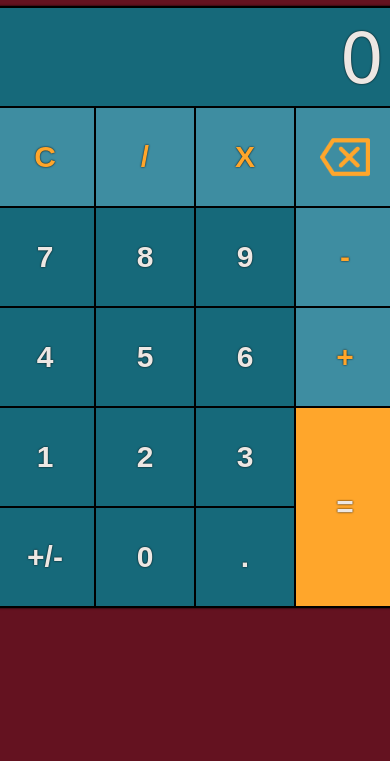
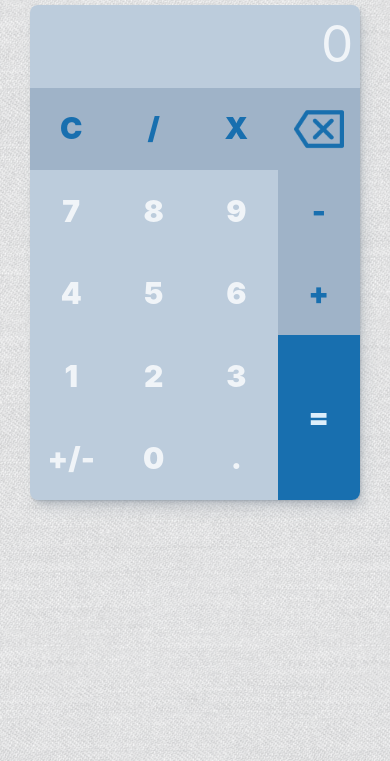
Before and after one commit to vlunaklick/calculator_top, a plain HTML site: page index.html in a window 390 px wide. Shown: the part 83-844 px from the top of the page. Drawn offline with Linux system fonts and the light colour scheme.

Commit message:
mobile added

```diff
--- a/index.html
+++ b/index.html
@@ -3,12 +3,16 @@
 <head>
     <meta charset="UTF-8">
     <title>Calculator</title>
+    <meta content='width=device-width,initial-scale=1' name='viewport'>
     <link rel="stylesheet" href="style.css">
 </head>
 <body>
-    <div id="full-cont">
-        <h1>Calculator</h1>
-        <div id="container">
+    <main id="container-main">
+        <header class="container-main-header">
+            <h1>Calculator</h1>
+        </header>
+
+        <div id="calculator-container">
             <div id="disp-cont">
                 <div id="display-res">0</div>
             </div>
@@ -52,7 +56,7 @@
 
         </div>
         <p id="error"></p>
-    </div>
+    </main>
 
     <script src="script.js"></script>
 </body>
--- a/style.css
+++ b/style.css
@@ -1,35 +1,97 @@
 :root{
-    --color-ops: #3e8da1;
-    --color-fops: #ffa62b;
-    --color-text: #ede7e3;
-    --color-osc: #16697a;
-    --hov-num: #115563;
-    --hov-props: #347485;
+    --color-fops: #186FAF;
+    --color-ops: #9FB3C8;
+    --hov-props: #829AB1;
+
+    --color-text: #F0F4F8;
+    --color-osc: #BCCCDC;
+    --hov-num: #9FB3C8;
+
+    --background-color: #F0F4F8;
+
+    --title-color: #243B53;
+
+    --equal-color: #DCEEFB;
+    --equal-color-bg: #186FAF;
+    --equal-hover: #0F609B;
+
+    --border-radius: .5rem;
+
+    --shadow-color: 210deg 11% 60%;
+    --shadow-elevation-low:
+    0.3px 0.5px 0.7px hsl(var(--shadow-color) / 0.34),
+    0.4px 0.8px 1px -1.2px hsl(var(--shadow-color) / 0.34),
+    1px 2px 2.5px -2.5px hsl(var(--shadow-color) / 0.34);
+    --shadow-elevation-medium:
+    0.3px 0.5px 0.7px hsl(var(--shadow-color) / 0.36),
+    0.8px 1.6px 2px -0.8px hsl(var(--shadow-color) / 0.36),
+    2.1px 4.1px 5.2px -1.7px hsl(var(--shadow-color) / 0.36),
+    5px 10px 12.6px -2.5px hsl(var(--shadow-color) / 0.36);
+    --shadow-elevation-high:
+    0.3px 0.5px 0.7px hsl(var(--shadow-color) / 0.34),
+    1.5px 2.9px 3.7px -0.4px hsl(var(--shadow-color) / 0.34),
+    2.7px 5.4px 6.8px -0.7px hsl(var(--shadow-color) / 0.34),
+    4.5px 8.9px 11.2px -1.1px hsl(var(--shadow-color) / 0.34),
+    7.1px 14.3px 18px -1.4px hsl(var(--shadow-color) / 0.34),
+    11.2px 22.3px 28.1px -1.8px hsl(var(--shadow-color) / 0.34),
+    17px 33.9px 42.7px -2.1px hsl(var(--shadow-color) / 0.34),
+    25px 50px 62.9px -2.5px hsl(var(--shadow-color) / 0.34);
+}
+*, *::before, *::after {
+    box-sizing: border-box;
 }
 
-body{
-    background-color: #641220;
-    font-family: Verdana, Geneva, Tahoma, sans-serif;
+* {
+    margin: 0;
+}
+html, body {
+    height: 100%;
+    font-size: 16px
 }
 
-#full-cont{
+body {
+    line-height: 1.5;
+    -webkit-font-smoothing: antialiased;
+    font-family: -apple-system, "Segoe UI", "Roboto", "Noto Sans", "Ubuntu", "Cantarell", "Helvetica Neue";
+    margin: 0;
+}
+
+img, picture, video, canvas, svg {
+    display: block;
+    max-width: 100%;
+}
+
+input, button, textarea, select {
+    font: inherit;
+}
+
+p, h1, h2, h3, h4, h5, h6 {
+    overflow-wrap: break-word;
+}
+
+/* Reset CSS */
+
+#container-main{
     display: flex;
     flex-direction: column;
-    justify-content: center;
     align-items: center;
+    width: 100%;
+    height: 100%;
+    padding: 1.5rem 0;
+    background-color: var(--background-color);
+    gap: 1rem;
+    background-image: url("./images/45degreee_fabric.png");
 }
 
 h1{
     text-align: center;
-    text-decoration: underline;
-    text-shadow: 0 0 2px #000;
-    color: var(--color-text);
+    color: var(--title-color);
+    font-size: 2rem;
 }
 
-#container{
-    width: 25rem;
+#calculator-container{
+    width: 400px;
     height: 600px;
-    border: 1px solid #000;
     display: grid;
     grid-template-columns: repeat(4,100px);
     grid-template-rows: repeat(6,100px);
@@ -39,191 +101,167 @@ h1{
     "cuatro cinco seis mas"
     "uno dos tres igual"
     "signo cero coma igual";
-    box-shadow: 0 0 2px #000;
+    box-shadow: var(--shadow-elevation-medium);
+    border-bottom-left-radius: var(--border-radius);
+    border-bottom-right-radius: var(--border-radius);
+}
+
+.container-main-header{
+    transform: translate(0,-20%);
 }
 
 img{
-    width: 50px;
-    height: 50px;
-    filter: invert(82%) sepia(25%) saturate(5082%) hue-rotate(336deg) brightness(102%) contrast(101%);
-    margin-top: 7px;
+    width: 3.125rem;
+    height: 3.125rem;
+    filter: invert(30%) sepia(96%) saturate(887%) hue-rotate(176deg) brightness(94%) contrast(88%);
 }
 
 #display-res{
     font-size: 70px;
-    margin-top: 10px;
     text-align: right;
-    margin-right: 10px;
     color: var(--color-text);
-    text-shadow: 0 0 2px #000;
+    padding: .6rem;
 }
 
 button{
     font-size: 30px;
     border: none;
-    border: 1px solid #000;
     font-weight: 900;
     cursor: pointer;
-    text-shadow: 0 0 2px #000;
 }
 
 #disp-cont{
     grid-area: result;
-    border: 1px solid #000;
+    background-color: var(--color-osc);
+    border-top-left-radius: var(--border-radius);
+    border-top-right-radius: var(--border-radius);
+}
+
+.uno, .dos, .tres,
+.cuatro, .cinco, .seis,
+.siete, .ocho, .nueve,
+.chans, .dot, .cero{
+    color: var(--color-text);
     background-color: var(--color-osc);
 }
 
 .uno{
     grid-area: uno;
-    color: var(--color-text);
-    border: 1px solid #000;
-    background-color: var(--color-osc);
 }
 .dos{
     grid-area: dos;
-    color: var(--color-text);
-    border: 1px solid #000;
-    background-color: var(--color-osc);
 }
 .tres{
     grid-area: tres;
-    color: var(--color-text);
-    border: 1px solid #000;
-    background-color: var(--color-osc);
 }
 
 .cuatro{
     grid-area: cuatro;
-    color: var(--color-text);
-    border: 1px solid #000;
-    background-color: var(--color-osc);
 }
 .cinco{
     grid-area: cinco;
-    color: var(--color-text);
-    border: 1px solid #000;
-    background-color: var(--color-osc);
 }
 .seis{
     grid-area: seis;
-    color: var(--color-text);
-    border: 1px solid #000;
-    background-color: var(--color-osc);
 }
 
 .siete{
     grid-area: siete;
-    color: var(--color-text);
-    border: 1px solid #000;
-    background-color: var(--color-osc);
 }
 .ocho{
     grid-area: ocho;
-    color: var(--color-text);
-    border: 1px solid #000;
-    background-color: var(--color-osc);
 }
 .nueve{
     grid-area: nueve;
-    color: var(--color-text);
-    border: 1px solid #000;
-    background-color: var(--color-osc);
 }
-
 .cero{
     grid-area: cero;
-    color: var(--color-text);
-    border: 1px solid #000;
-    background-color: var(--color-osc);
 }
 .chans{
     grid-area: signo;
-    color: var(--color-text);
-    border: 1px solid #000;
-    background-color: var(--color-osc);
+    border-bottom-left-radius: var(--border-radius);
 }
 .dot{
     grid-area: coma;
-    color: var(--color-text);
-    border: 1px solid #000;
-    background-color: var(--color-osc);
 }
-.nums:hover{
-    background-color: var(--hov-num);
-}
-.dot:hover{
-    background-color: var(--hov-num);
-}
+
+.nums:hover,
+.dot:hover,
 .chans:hover{
     background-color: var(--hov-num);
 }
 
 
-
 #equal{
     grid-area: igual;
-    background-color: #ffa62b;
-    color: var(--color-text);
+    background-color: var(--equal-color-bg);
+    color: var(--equal-color);
+    border-bottom-right-radius: var(--border-radius);
 }
 #equal:hover{
-    background-color: #d18822;
+    background-color: var(--equal-hover);
 }
+
 
 #resta{
     grid-area: menos;
-    background-color: var(--color-ops);
-    color: var(--color-fops);
-}
-#resta:hover{
-    background-color: var(--hov-props);
 }
 
 #suma{
     grid-area: mas;
-    background-color: var(--color-ops);
-    color: var(--color-fops);
-}
-#suma:hover{
-    background-color: var(--hov-props);
 }
 
 #reset{
     grid-area: reset;
-    background-color: var(--color-ops);
-    color: var(--color-fops);
 }
-#reset:hover{
-    background-color: var(--hov-props);
-}
+
 
 #divid{
     grid-area: div;
-    background-color: var(--color-ops);
-    color: var(--color-fops);
-}
-#divid:hover{
-    background-color: var(--hov-props);
 }
 
 #back{
     grid-area: back;
-    background-color: var(--color-ops);
-    color: var(--color-fops);
-}
-#back:hover{
-    background-color: var(--hov-props);
+    display: flex;
+    justify-content: center;
+    align-items: center;
 }
 
 #multi{
     grid-area: multi;
+
+}
+
+#back, #divid, #suma,
+#reset, #multi, #resta{
     background-color: var(--color-ops);
     color: var(--color-fops);
 }
-#multi:hover{
+
+#resta:hover, #suma:hover, #reset:hover,
+#divid:hover, #back:hover, #multi:hover{
     background-color: var(--hov-props);
 }
+#error{
+    color: var(--title-color);
+    font-size: 1.25rem;
+}
 
-#error{
-    color: var(--color-text);
-    font-size: 20px;
+@media screen and (max-width: 500px) {
+    #error{
+        display: flex;
+        justify-content: center;
+        font-size: 0.8rem;
+    }
+    #calculator-container{
+        width: 20.625rem;
+        height: 30.9375rem;
+        grid-template-columns: repeat(4,calc(20.625rem / 4));
+        grid-template-rows: repeat(6,calc(30.9375rem / 6));
+    }
+    #display-res{
+        padding: 0;
+        font-size: 3.2rem;
+        transform: translate(-2%);
+    }
 }
```
Also changed, not shown: images/45degreee_fabric.png (added).
